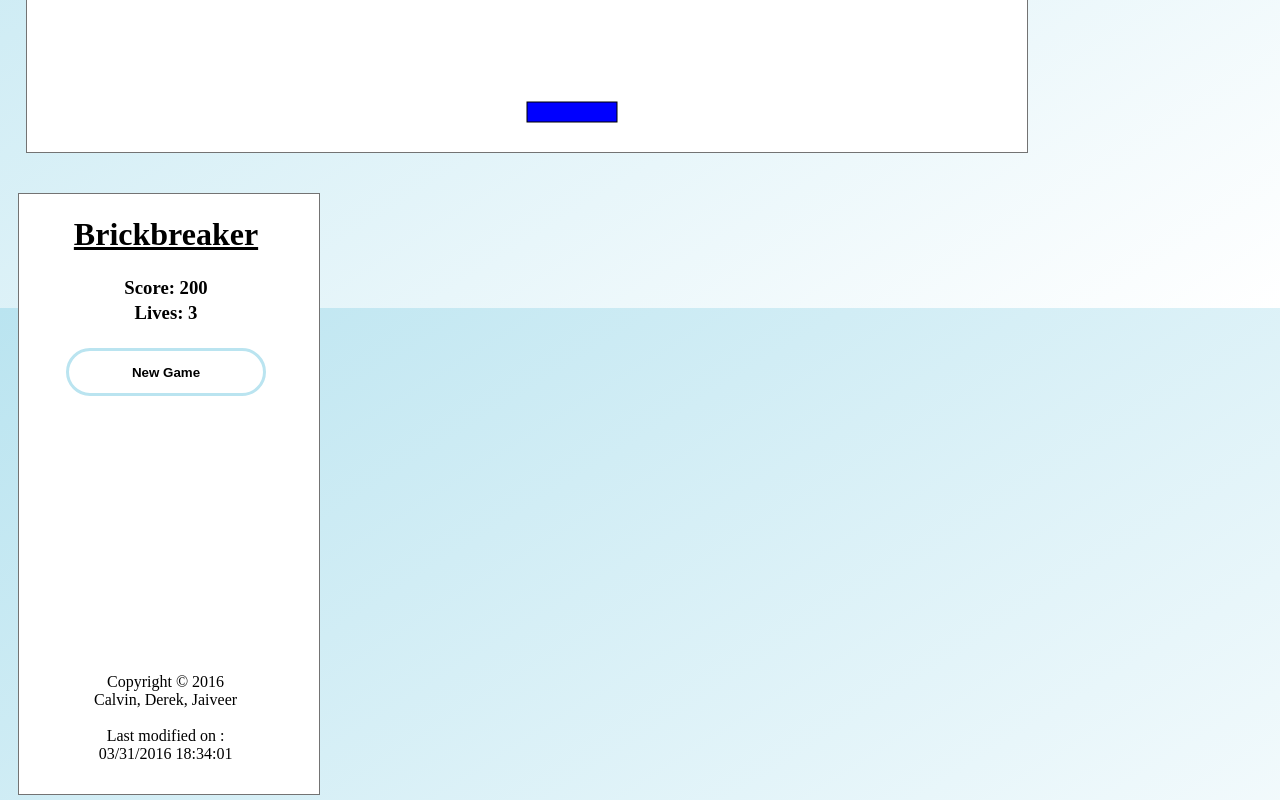
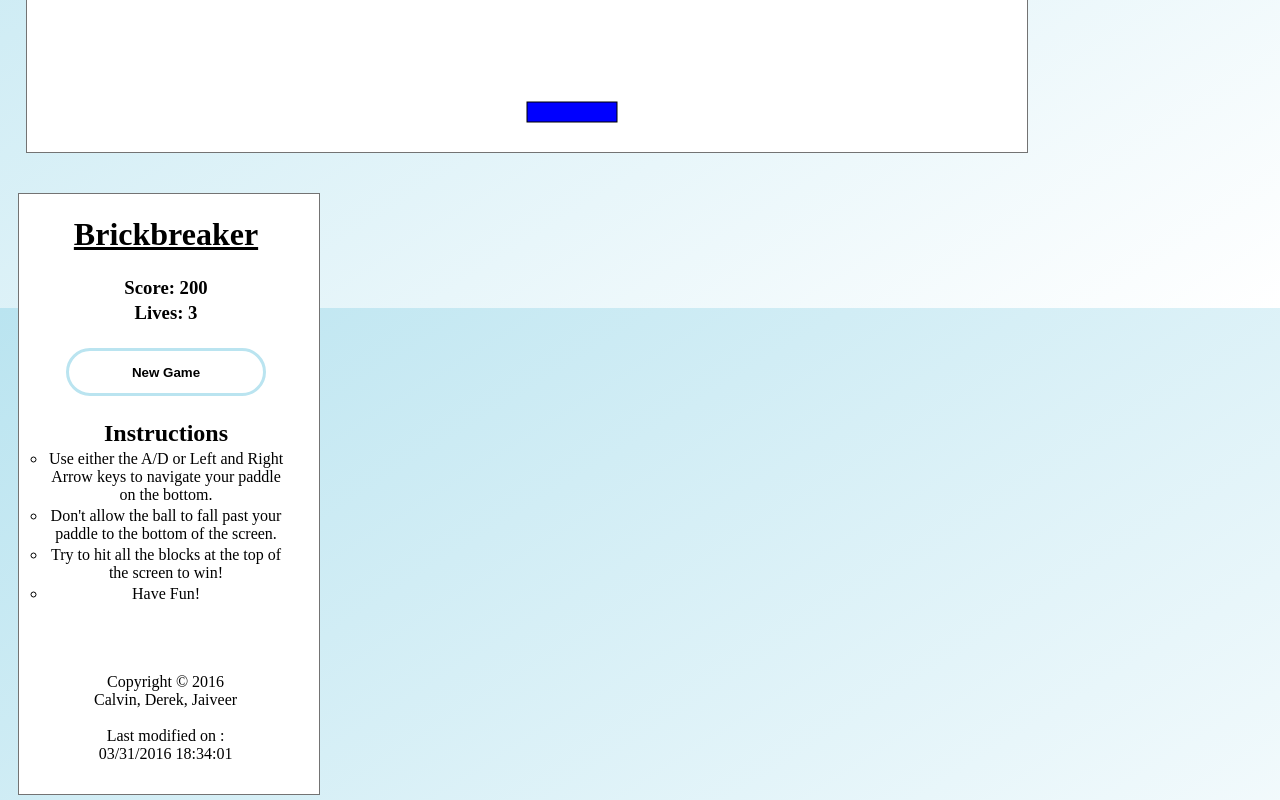
Before and after one commit to jdhanju/brick-breaker, a plain HTML site: page index.html in a window 1280 px wide. Shown: the part 492-1292 px from the top of the page. Drawn offline with Linux system fonts and the light colour scheme.

Commit message:
Added files via upload

```diff
--- a/css/main.css
+++ b/css/main.css
@@ -56,3 +56,8 @@ button:hover {
 	background-color: 		#BAE4F0;
 	box-shadow: 			12px 10px 8px 0 rgba(0,0,0,0.10), 14px 12px 30px 0 rgba(0,0,0,0.15);
 }
+
+ul {
+	padding: 0;
+	list-style-type: circle;
+}
--- a/index.html
+++ b/index.html
@@ -16,7 +16,14 @@
 				<h3 id="score">Score: 0</h3>
 				<h3 id="lives">Lives: 3</h3><br/>
 				<button id="newGame" type="button">New Game</button>
-
+				<br/><br/>
+				<h2 id="instructions">Instructions</h2>
+				<ul id="myUL">
+				<li>Use either the A/D or Left and Right Arrow keys to navigate your paddle on the bottom.</li>
+				<li>Don't allow the ball to fall past your paddle to the bottom of the screen.</li>
+				<li>Try to hit all the blocks at the top of the screen to win!</li>
+				<li>Have Fun!</li>
+				</ul>
 				<p class="bottom">Copyright &copy; 2016 <br/> Calvin, Derek, Jaiveer<br/><br/>
 				Last modified on : <br/><script> document.write(document.lastModified); </script>
 			</div>
```
Also changed, not shown: clickElement.js (added, +10 -0 lines).
